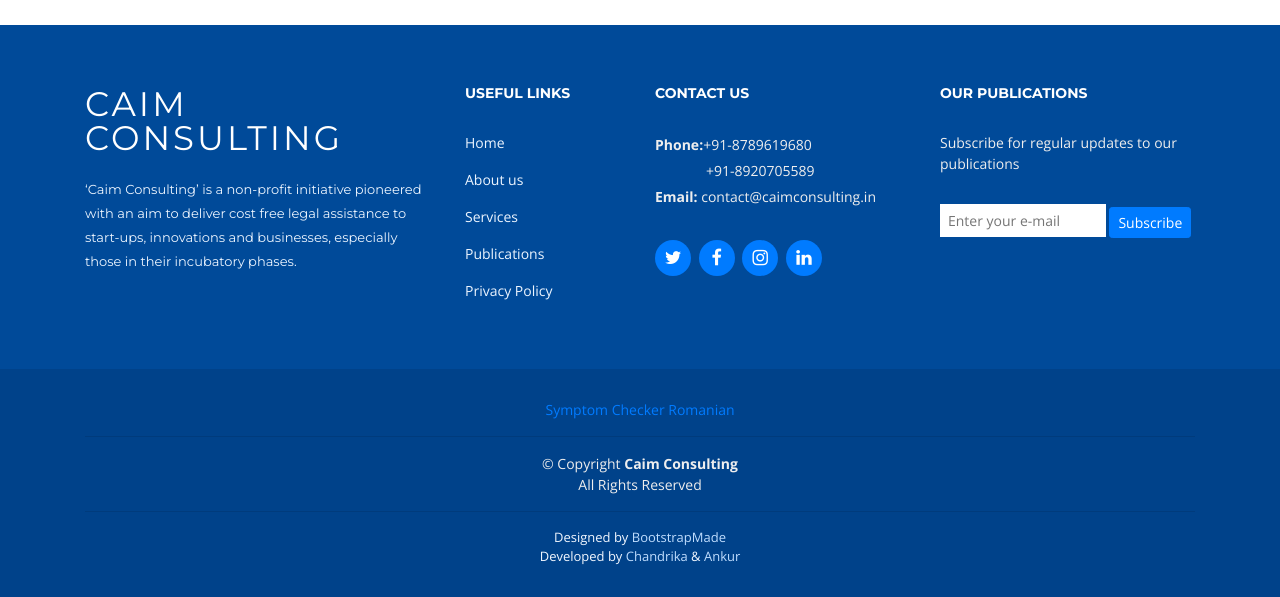
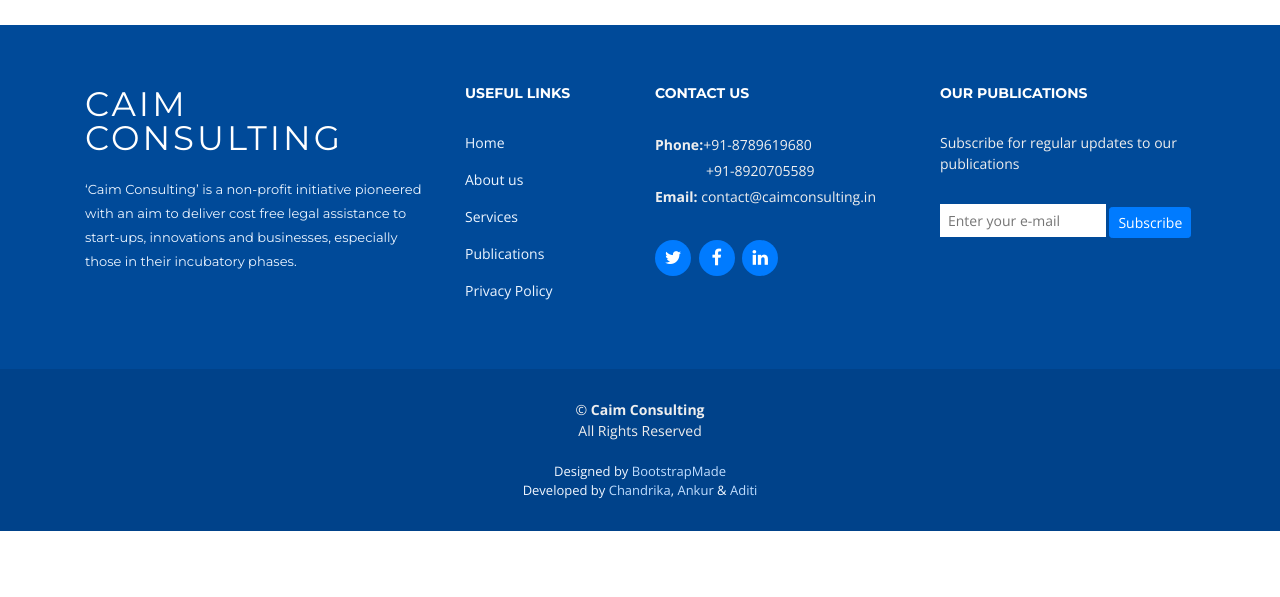
Before and after one commit to caimconsulting/caim-consulting-website, a Django app: page /profile/ in a window 1280 px wide. Shown: the part 818-1415 px from the top of the page. After the commit the page ends 1349 px from the top, so only its background shows below. Run offline with Django 3.2, Linux system fonts and the light colour scheme; the visitor is signed in with stand-in values (Sample User, id 1); data that the repository does not hold is empty; parts of the project's set-up code (start-up, migrations or seed data) failed here and were passed over; some libraries are stand-ins or nearby versions.

Commit message:
fix: clean footer content
Ref: #11

```diff
--- a/caimconsulting/templates/base.html
+++ b/caimconsulting/templates/base.html
@@ -157,12 +157,21 @@
               </p>
 
               <div class="social-links">
-                <a href="#" class="twitter"><i class="fa fa-twitter"></i></a>
-                <a href="#" class="facebook"><i class="fa fa-facebook"></i></a>
-                <a href="#" class="instagram"
-                  ><i class="fa fa-instagram"></i
-                ></a>
-                <a href="#" class="linkedin"><i class="fa fa-linkedin"></i></a>
+                <a href="https://twitter.com/CaimConsulting" class="twitter">
+                  <i class="fa fa-twitter"></i>
+                </a>
+                <a
+                  href="https://www.facebook.com/caimconsulting"
+                  class="facebook"
+                >
+                  <i class="fa fa-facebook"></i>
+                </a>
+                <a
+                  href="https://www.linkedin.com/company/caimconsulting/"
+                  class="linkedin"
+                >
+                  <i class="fa fa-linkedin"></i>
+                </a>
               </div>
             </div>
 
@@ -192,21 +201,11 @@
       </div>
       <div class="container">
         <div class="copyright">
-          <a href="https://www.symptoma.ro/">Symptom Checker Romanian</a>
-          <script
-            type="text/javascript"
-            src="https://www.freevisitorcounters.com/auth.php?id=67859f41b7dffe4ee8c7fe96a0d6a148c0913a65"
-          ></script>
-          <script
-            type="text/javascript"
-            src="https://www.freevisitorcounters.com/en/home/counter/719045/t/5"
-          ></script>
-          <hr />
-          &copy; Copyright <strong>Caim Consulting</strong>
+          &copy; <strong>Caim Consulting</strong>
           <br />
           All Rights Reserved
-          <hr />
         </div>
+        <br />
         <div class="credits">
           <!--
           All the links in the footer should remain intact.
@@ -217,8 +216,10 @@
           Designed by <a href="https://bootstrapmade.com/">BootstrapMade</a>
           <br />
           Developed by
-          <a href="https://chandrikadeb7.github.io/">Chandrika</a> &
-          <a href="https://sourcerer.io/chttrjeankr">Ankur</a>
+          <a href="https://chandrikadeb7.github.io/">Chandrika</a>,
+          <a href="https://github.com/chttrjeankr">Ankur</a>
+          &amp;
+          <a href="https://github.com/aditianshu">Aditi</a>
         </div>
       </div>
     </footer>
```
